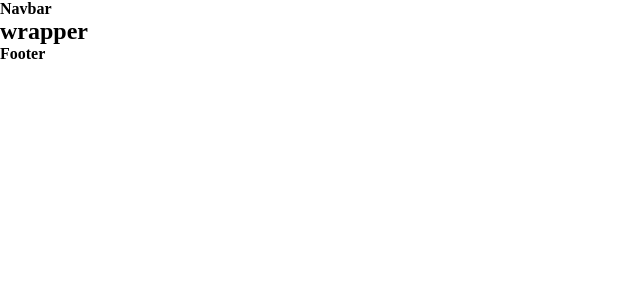
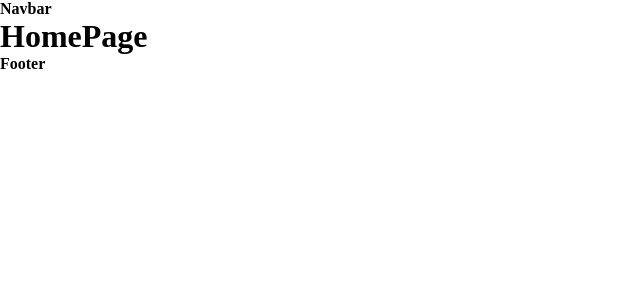
Before and after one commit to Outdir2hub/CryptoRadar, a React (Create React App) app: page / in a window 1280 px wide. Shown: the top 300 px of the page, without its empty margins (0-640 px from the left). Built offline with nearby package versions, Linux system fonts and the light colour scheme.

Commit message:
V FD 2-2

```diff
--- a/src/App.jsx
+++ b/src/App.jsx
@@ -1,5 +1,11 @@
 import FooterComponent from "./components/ui/Footer.component";
 import NavabarComponent from "./components/ui/Navabar.component";
+
+import { Routes, Route } from 'react-router-dom';
+import HomePage from "./pages/Home.page";
+import AboutUsPage from "./pages/AboutUs.page";
+import ContactUsPage from "./pages/ContactUs.page";
+import FAQPage from "./pages/FAQ.page";
 
 function App() {
   return (
@@ -8,7 +14,12 @@
       <NavabarComponent />
       {/* Wrapper */}
       <div className="wrapper">
-        <h2>wrapper</h2>
+        <Routes>
+          <Route path="/" element={<HomePage />} />
+          <Route path="/faq" element={<FAQPage />} />
+          <Route path="/about-us" element={<AboutUsPage />} />
+          <Route path="/contact-us" element={<ContactUsPage />} />
+        </Routes>
       </div>
       {/* Footer */}
       <FooterComponent />
@@ -17,3 +28,10 @@
 }
 
 export default App;
+
+/*
+/
+/faq
+/about-us
+/contact-us
+*/
--- a/src/index.js
+++ b/src/index.js
@@ -2,10 +2,13 @@
 import ReactDOM from 'react-dom/client';
 import './index.css';
 import App from './App';
+import { BrowserRouter } from 'react-router-dom';
 
 const root = ReactDOM.createRoot(document.getElementById('root'));
 root.render(
   <React.StrictMode>
-    <App />
+    <BrowserRouter>
+      <App />
+    </BrowserRouter>
   </React.StrictMode>
 );
--- /dev/null
+++ b/src/pages/AboutUs.page.jsx
@@ -0,0 +1,11 @@
+import React from "react";
+
+const AboutUsPage = () => {
+    return (
+        <div>
+            <h1>AboutUs</h1>
+        </div>
+    );
+};
+
+export default AboutUsPage;
--- /dev/null
+++ b/src/pages/ContactUs.page.jsx
@@ -0,0 +1,11 @@
+import React from "react";
+
+const ContactUsPage = () => {
+    return (
+        <div>
+            <h1>ContactUs</h1>
+        </div>
+    );
+};
+
+export default ContactUsPage;
--- /dev/null
+++ b/src/pages/FAQ.page.jsx
@@ -0,0 +1,11 @@
+import React from "react";
+
+const FAQPage = () => {
+    return (
+        <div>
+            <h1>FAQ</h1>
+        </div>
+    );
+};
+
+export default FAQPage;
--- /dev/null
+++ b/src/pages/Home.page.jsx
@@ -0,0 +1,11 @@
+import React from "react";
+
+const HomePage = () => {
+    return (
+        <div>
+            <h1>HomePage</h1>
+        </div>
+    );
+};
+
+export default HomePage;
```
